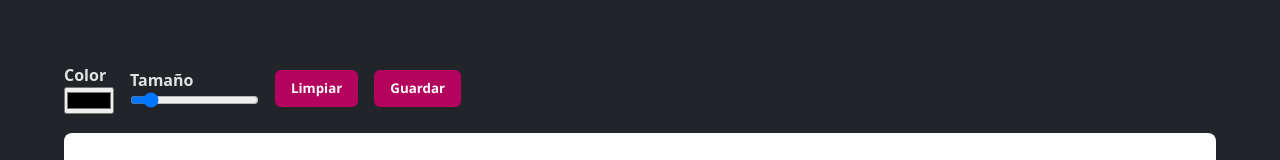
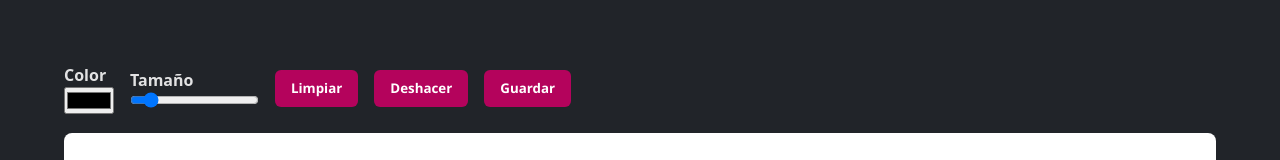
Before and after one commit to Eyden17/WPD-IIS-2025-Portfolio01, a React (Vite) app in the folder my_portfolio/: page /drawings in a window 1280 px wide. Shown: the part 192-352 px from the top of the page. Built offline with nearby package versions, Linux system fonts and the light colour scheme; no server answers; the database is empty.

Commit message:
fix: ajuste para el page not found y feat para regrsar una parte del dibujo

```diff
--- a/my_portfolio/src/pages/Drawings/Drawings.jsx
+++ b/my_portfolio/src/pages/Drawings/Drawings.jsx
@@ -29,6 +29,7 @@ export default function Drawings() {
   const [size, setSize] = useState(4);
   const [saving, setSaving] = useState(false);
   const [locked, setLocked] = useState(false);
+  const [history, setHistory] = useState([]);
 
   /* ========================
      BLOQUEO POR USUARIO
@@ -97,9 +98,40 @@ export default function Drawings() {
 
 
   const stopDrawing = () => {
+    if (!isDrawing) return;
     setIsDrawing(false);
     ctxRef.current.closePath();
+
+    // Guardar estado después del trazo
+    const canvas = canvasRef.current;
+    const ctx = ctxRef.current;
+
+    const snapshot = ctx.getImageData(0, 0, canvas.width, canvas.height);
+    setHistory((prev) => [...prev, snapshot]);
   };
+
+  const undo = () => {
+    if (locked) return;
+    if (history.length === 0) return;
+
+    const canvas = canvasRef.current;
+    const ctx = ctxRef.current;
+
+    setHistory((prev) => {
+      const copy = [...prev];
+      copy.pop();
+
+      const last = copy[copy.length - 1];
+      if (last) {
+        ctx.putImageData(last, 0, 0);
+      } else {
+        ctx.clearRect(0, 0, canvas.width, canvas.height);
+      }
+
+      return copy;
+    });
+  };
+
 
   /* ========================
      LIMPIAR
@@ -226,6 +258,9 @@ export default function Drawings() {
         </label>
 
         <button onClick={clearCanvas} disabled={locked}>Limpiar</button>
+        <button onClick={undo} disabled={locked || history.length === 0}>
+          Deshacer
+        </button>
         <button onClick={saveDrawing} disabled={locked || saving}>
           {saving ? "Guardando…" : "Guardar"}
         </button>
```
Also changed, not shown: 1 other file (tests, documents, lock files or other folders).
